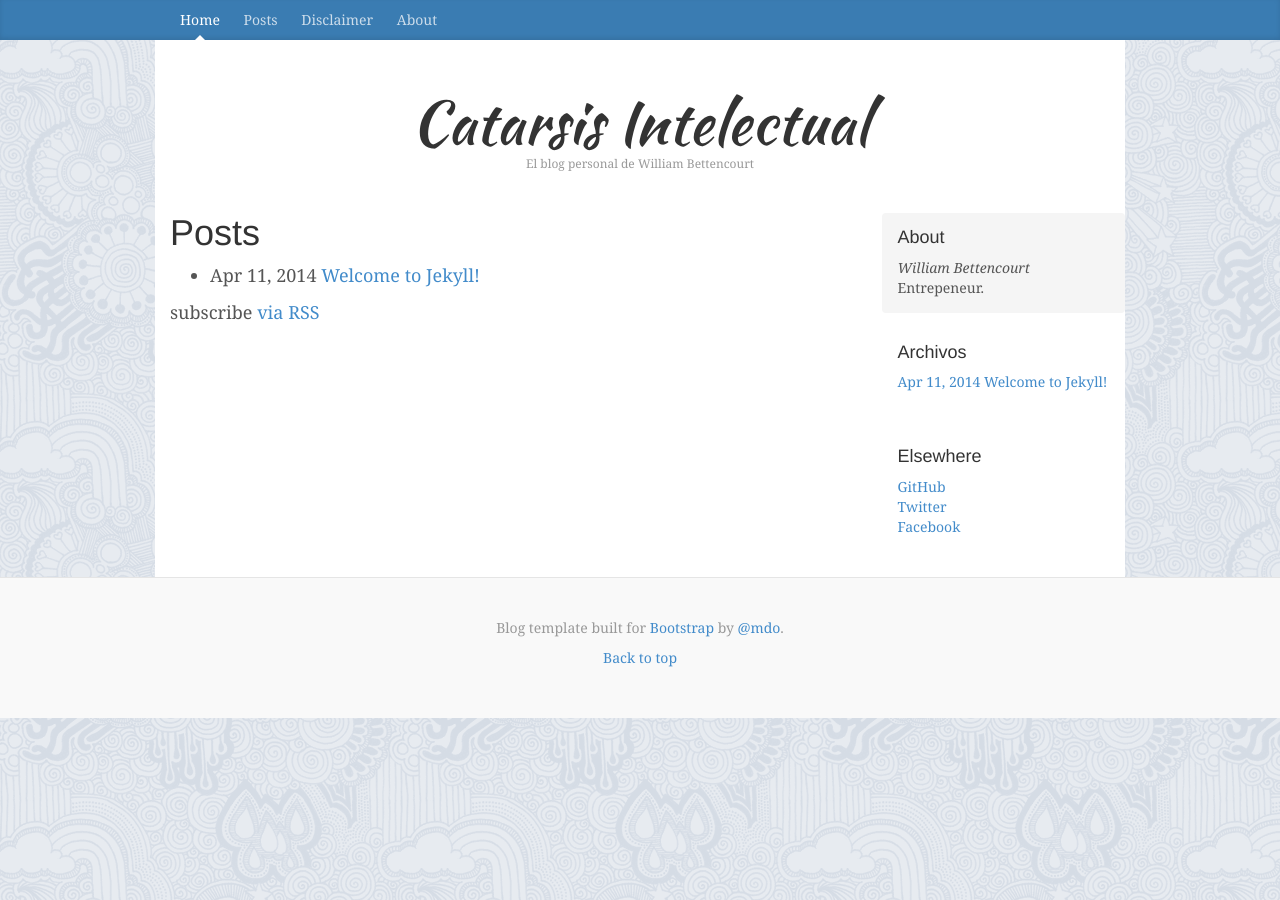
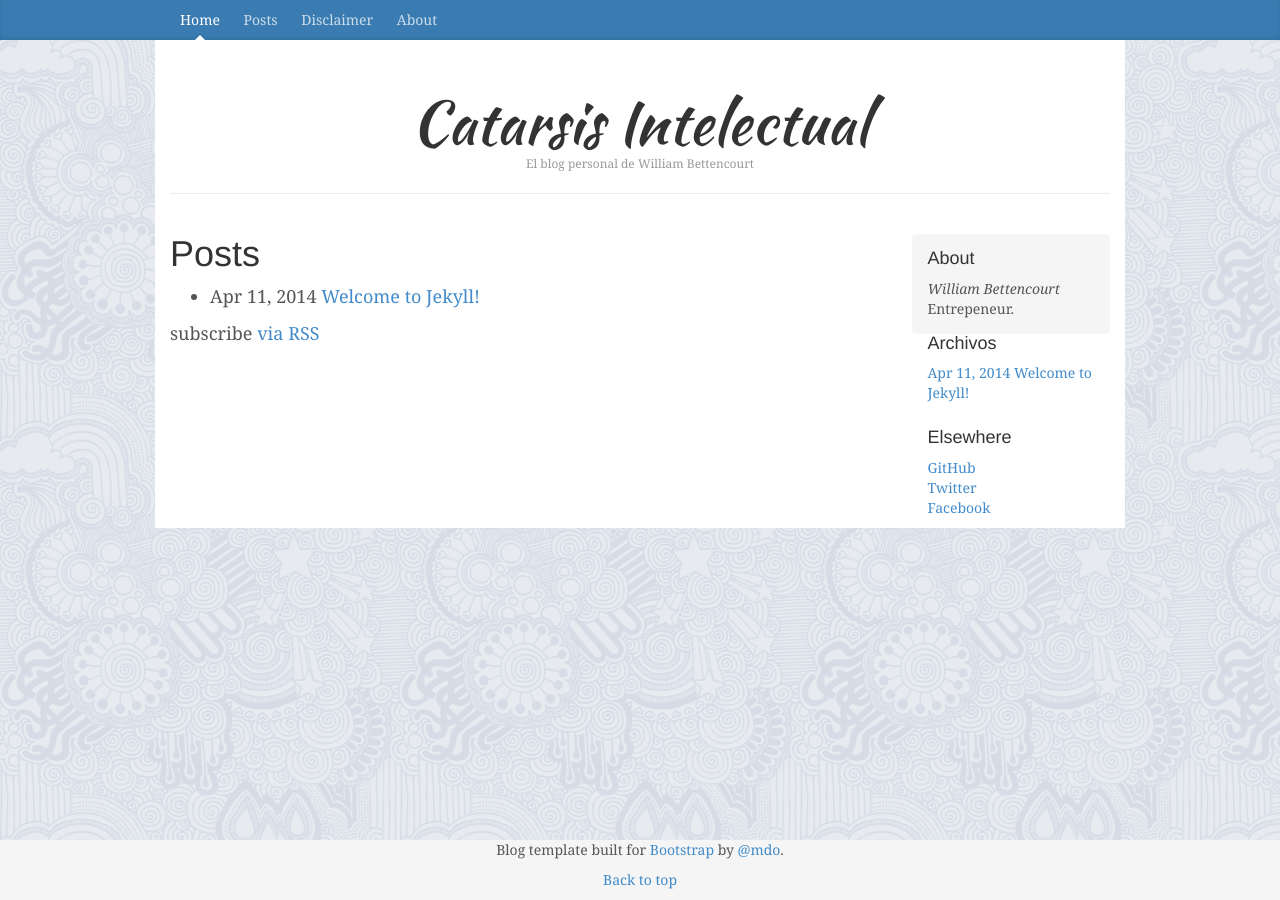
Before and after one commit to Nazerbayev/blog, a Jekyll site: the page built from index.html, in a window 1280 px wide. Built offline with Jekyll 4.4.1, drawn with Linux system fonts in a browser that asks for light colours; nearby versions of some CDN libraries; Markdown is read by kramdown in place of the engine named in the settings.

Commit message:
cambios nuevos

```diff
--- a/_includes/footer.html
+++ b/_includes/footer.html
@@ -1,8 +1,8 @@
-<div class="blog-footer">
-  <p>Blog template built for <a href="http://getbootstrap.com">Bootstrap</a> by <a href="https://twitter.com/mdo">@mdo</a>.</p>
-  <p>
-    <a href="#">Back to top</a>
-  </p>
+<div id="footer">
+    <p>Blog template built for <a href="http://getbootstrap.com">Bootstrap</a> by <a href="https://twitter.com/mdo">@mdo</a>.</p>
+      <p>
+        <a href="#">Back to top</a>
+      </p>
 </div>
 
 
--- a/_layouts/default.html
+++ b/_layouts/default.html
@@ -7,6 +7,7 @@
             <div class="blog-header">
                 <h1 class="blog-title">Catarsis Intelectual</h1>
                 <p class="lead blog-description">El blog personal de William Bettencourt</p>
+                <hr />
             </div>
             <div class="row">
                 <div class="col-sm-8 blog-main">
--- a/assets/css/blog.css
+++ b/assets/css/blog.css
@@ -1,6 +1,12 @@
 /*
  * Globals
  */
+
+ html {
+  position: relative;
+  min-height: 100%;
+}
+
 @font-face {
   font-family: Kaushan;
   src: url("../fonts/KaushanScript-Regular.otf");
@@ -9,6 +15,7 @@ body {
   font-family: Georgia, "Times New Roman", Times, serif;
   color: #555;
   background-image:url('../images/texturas/bskulls.gif');
+  margin-bottom: 60px;
 }
 
 h1, .h1,
@@ -111,7 +118,7 @@ h6, .h6 {
 /* Sidebar modules for boxing content */
 .sidebar-module {
   padding: 15px;
-  margin: 0 -15px 15px;
+  margin: 0 0 -15px 15px;
 }
 .sidebar-module-inset {
   padding: 15px;
@@ -160,10 +167,12 @@ h6, .h6 {
  * Footer
  */
 
-.blog-footer {
-  padding: 40px 0;
-  color: #999;
+#footer {
+  position: absolute;
   text-align: center;
-  background-color: #f9f9f9;
-  border-top: 1px solid #e5e5e5;
+  bottom: 0;
+  width: 100%;
+  /* Set the fixed height of the footer here */
+  height: 60px;
+  background-color: #f5f5f5;
 }
```
Also changed, not shown: _layouts/fixed.html (added, +26 -0 lines).
